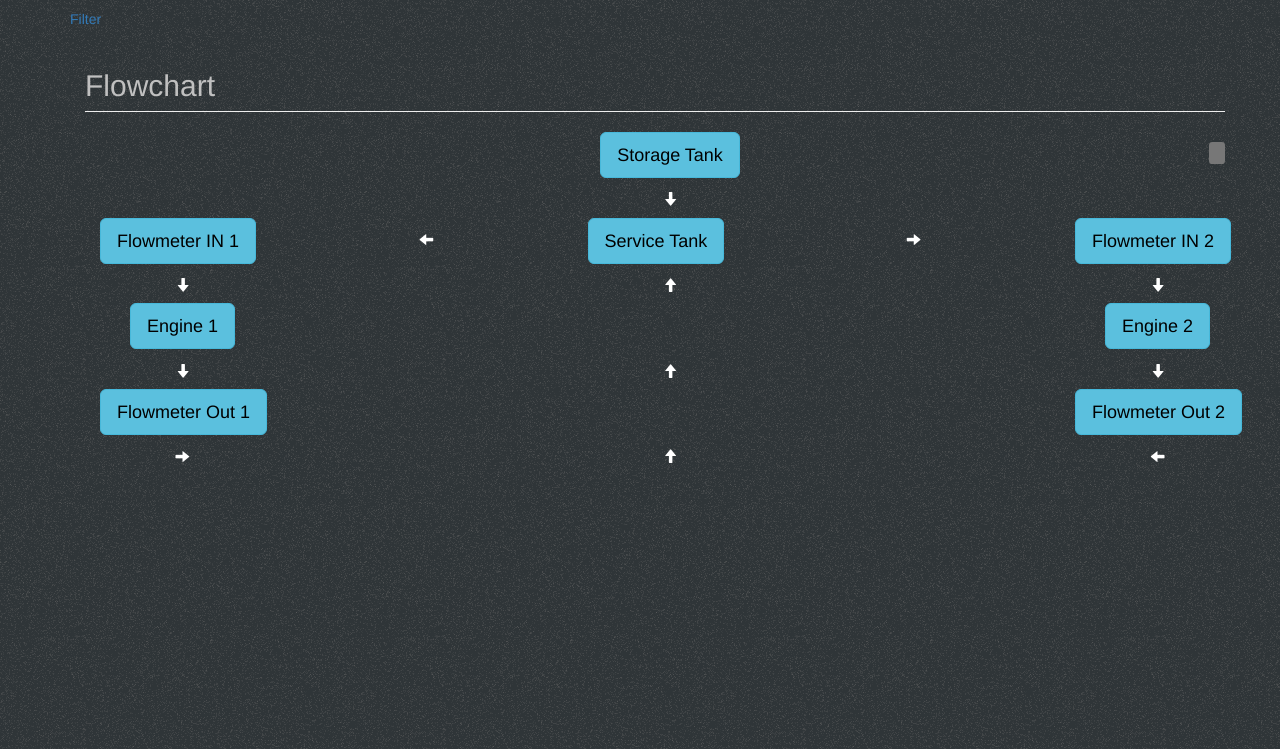
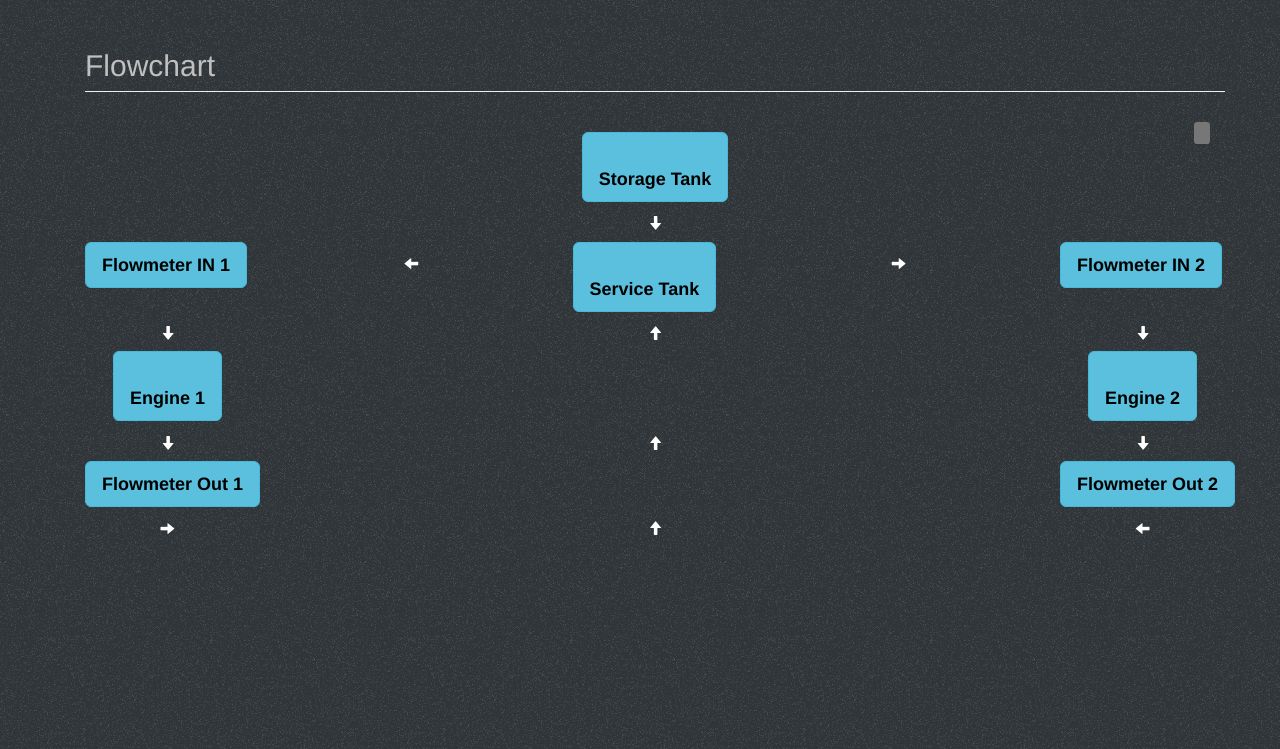
Before and after one commit to sebinsequira/dreadger_mycode, a Python web app: template templates/home.html in a window 1280 px wide. Shown: the part 51-800 px from the top of the page. Run offline with Jinja, Linux system fonts and the light colour scheme; the template is opened without the code that fills it, so the values that code supplies are empty; some libraries are stand-ins or nearby versions.

Commit message:
Added all fields in flowchart

```diff
--- a/templates/home.html
+++ b/templates/home.html
@@ -67,10 +67,11 @@
 
 
 {% block page_content %}
-<a href="/filter"> Filter</a>
+
 <div class="container">
+
   <h2 class="page-header" style="color:silver;">Flowchart</h2>
-
+  	</div>
   	<div class="pull-right">
           <h4><span class="label label-default" > <span id="time"></span> </span></h4>
     </div>
@@ -83,7 +84,10 @@
 
 			      	<div class="row">
 			      		<div class="col-xs-3 text-center col-xs-offset-3 other ">
-				        	<span style="color:black;" class="btn btn-info btn-xs">Storage Tank<br/> <span id='storage_tank_level'></span>
+				        	<span style="color:black;" class="btn btn-info btn-xs">
+				        	<b>
+				        	<span id="storage_tank_cap" style="color:rgb(184,0,0);"></span><br/>Storage Tank<br/> <span id='storage_tank_level' style="color:rgb(0, 32, 129);"></span>
+				        	</b>
 				        	</span>
 					    </div>
 					</div>
@@ -103,7 +107,13 @@
 				        </div>
 
 				        <div class="col-xs-3">
-				          	<span style="color:black;"class="btn btn-info btn-xs">Service Tank<br/><span id='service_tank_level'></span></span>
+				          	<span style="color:black;"class="btn btn-info btn-xs">
+				          	<b>
+				          	<span id='service_tank_cap' style="color:rgb(184,0,0);"></span><br/>
+				          	Service Tank<br/>
+				          	<span id='service_tank_level' style="color:rgb(0, 32, 129);"></span>
+				          	</b>
+				          	</span>
 				        </div>
 
 				        <div class="col-xs-3 text-center other ">
@@ -128,10 +138,19 @@
 
 		       		<div class="row">
 		       			<div class="col-xs-3 ">
-				          	<span style="color:black;"class="btn btn-info btn-xs">Flowmeter IN 1<br/><span id='flowmeter_1_in'></span> </span>
+				          	<span style="color:black;"class="btn btn-info btn-xs">
+				          	<b>
+				          	Flowmeter IN 1<br/>
+				          	<span id='flowmeter_1_in' style="color:rgb(0, 32, 129);"></span>
+				          	</b>
+				          	</span>
 				        </div>
 		       			<div class="col-xs-3 col-xs-offset-3">
-				          	<span style="color:black;"class="btn btn-info btn-xs">Flowmeter IN 2<br/><span id='flowmeter_2_in'></span> </span>
+				          	<span style="color:black;"class="btn btn-info btn-xs">
+				          	<b>
+				          	Flowmeter IN 2<br/><span id='flowmeter_2_in' style="color:rgb(0, 32, 129);"></span>
+				          	</b>
+				          	</span>
 				        </div>
 		       		</div>
 
@@ -152,11 +171,23 @@
 		       		<div class="row">
 
 				        <div class="col-xs-3 text-center other ">
-				          	<span style="color:black;"class="btn btn-info btn-xs">Engine 1<br/><span id="engine_1_level"></span></span>
+				          	<span style="color:black;"class="btn btn-info btn-xs">
+				          	<b>
+				          	<span id="engine_1_status" style="color:rgb(184,0,0);"></span><br/>
+				          	Engine 1<br/>
+				          	<span id="engine_1_level" style="color:rgb(0, 32, 129);"></span>
+				          	</b>
+				          	</span>
 				        </div>
 
 				        <div class="col-xs-3 text-center col-xs-offset-3 other ">
-				          	<span style="color:black;"class="btn btn-info btn-xs">Engine 2<br/><span id="engine_2_level"></span></span>
+				          	<span style="color:black;"class="btn btn-info btn-xs">
+				          	<b>
+				          	<span id="engine_2_status" style="color:rgb(184,0,0);"></span><br/>
+				          	Engine 1<br/>
+				          	<span id="engine_2_level" style="color:rgb(0, 32, 129);"></span>
+				          	</b>
+				          	</span>
 				        </div>
 		       		</div>
 
@@ -177,12 +208,21 @@
 		       		<div class="row">
 
 				        <div class="col-xs-3 text-center other ">
-				          	<span style="color:black;"class="btn btn-info btn-xs">Flowmeter Out 1<br/><span id='flowmeter_1_out'></span> </span>
+				          	<span style="color:black;"class="btn btn-info btn-xs">
+				          	<b>
+				          	Flowmeter Out 1<br/>
+				          	<span id='flowmeter_1_out' style="color:rgb(0, 32, 129);"></span>
+				          	</b>
+				          	</span>
 				        </div>
 
 
 				        <div class="col-xs-3 text-center col-xs-offset-3 other ">
-				          	<span style="color:black;"class="btn btn-info btn-xs">Flowmeter Out 2<br/><span id='flowmeter_2_out'></span> </span>
+				          	<span style="color:black;"class="btn btn-info btn-xs">
+				          	<b>
+				          	Flowmeter Out 2<br/><span id='flowmeter_2_out' style="color:rgb(0, 32, 129);"></span>
+				          	</b>
+				          	</span>
 				        </div>
 		       		</div>
 
@@ -205,7 +245,7 @@
 
 
 		</div>
-  	<!--Code for extra small screen starts-->
+  	<!--Code for extra small screen ends-->
   	</h1>
 
 	<h1 class="hidden-xs" >
@@ -216,8 +256,15 @@
 
 			      	<div class="row">
 			      		<div class="col-sm-2 text-center col-sm-offset-5 other ">
-				        	<span style="color:black;" class="btn btn-info btn-lg">Storage Tank<br/> <span id='storage_tank_level'></span>
+
+				        	<span style="color:black;" class="btn btn-info btn-lg">
+				        	<b>
+				        	<span id="storage_tank_cap" style="color:rgb(184,0,0);"></span><br/>
+				        	Storage Tank<br/>
+				        	<span id='storage_tank_level' style="color:rgb(0, 32, 129);"></span>
+				        	</b>
 				        	</span>
+
 					    </div>
 					</div>
 
@@ -233,7 +280,12 @@
 
 		       		<div class="row">
 		       			<div class="col-sm-2 ">
-				          	<span style="color:black;"class="btn btn-info btn-lg">Flowmeter IN 1<br/><span id="flowmeter_1_in"></span></span>
+				          	<span style="color:black;"class="btn btn-info btn-lg">
+				          	<b>
+				          	Flowmeter IN 1<br/>
+				          	<span id="flowmeter_1_in" style="color:rgb(0, 32, 129);"></span>
+				          	</b>
+				          	</span>
 				        </div>
 
 				        <div class="col-sm-3 text-center other ">
@@ -241,7 +293,11 @@
 				        </div>
 
 				        <div class="col-sm-2">
-				          	<span style="color:black;"class="btn btn-info btn-lg">Service Tank<br/><span id="service_tank_level"></span></span>
+				          	<span style="color:black;"class="btn btn-info btn-lg">
+				          	<b>
+				          	<span id="service_tank_cap" style="color:rgb(184,0,0);"></span><br/>Service Tank<br/><span id="service_tank_level" style="color:rgb(0, 32, 129);"></span>
+				          	</b>
+				          	</span>
 				        </div>
 
 				        <div class="col-sm-3 text-center other ">
@@ -249,7 +305,11 @@
 				        </div>
 
 		       			<div class="col-sm-2 ">
-				          	<span style="color:black;"class="btn btn-info btn-lg">Flowmeter IN 2<br/><span id="flowmeter_2_in"></span></span>
+		       				<span style="color:black;"class="btn btn-info btn-lg">
+		       				<b>
+		       				Flowmeter IN 2<br/><span id="flowmeter_2_in" style="color:rgb(0, 32, 129);"></span>
+				          	<b>
+				          	</span>
 				        </div>
 		       		</div>
 
@@ -270,11 +330,21 @@
 		       		<div class="row">
 
 				        <div class="col-sm-2 text-center other ">
-				          	<span style="color:black;"class="btn btn-info btn-lg">Engine 1<br/><span id="engine_1_level"></span></span>
+				        	<span style="color:black;"class="btn btn-info btn-lg">
+				        	<b>
+				        	<span id="engine_1_status" style="color:rgb(184,0,0) ;"></span><br/>
+				        	Engine 1<br/><span id="engine_1_level" style="color:rgb(0, 32, 129);"></span>
+				        	</b>
+				        	</span>
 				        </div>
 
 				        <div class="col-sm-2 text-center col-sm-offset-8 other ">
-				          	<span style="color:black;"class="btn btn-info btn-lg">Engine 2<br/><span id="engine_2_level"></span></span>
+				          	<span style="color:black;"class="btn btn-info btn-lg">
+				          	<b>
+				          	<span id="engine_2_status" style="color:rgb(184,0,0) ;"></span><br/>
+				          	Engine 2<br/><span id="engine_2_level" style="color:rgb(0, 32, 129);"></span>
+				          	</b>
+				          	</span>
 				        </div>
 		       		</div>
 
@@ -295,12 +365,19 @@
 		       		<div class="row">
 
 				        <div class="col-sm-2 text-center other ">
-				          	<span style="color:black;"class="btn btn-info btn-lg">Flowmeter Out 1<br/><span id="flowmeter_1_out"></span></span>
+				          	<span style="color:black;"class="btn btn-info btn-lg">
+				          	<b>
+				          	Flowmeter Out 1<br/><span id="flowmeter_1_out" style="color:rgb(0, 32, 129);"></span>
+				          	</b>
+				          	</span>
 				        </div>
 
 
 				        <div class="col-sm-2 text-center col-sm-offset-8 other ">
-				          	<span style="color:black;"class="btn btn-info btn-lg">Flowmeter Out 2<br/><span id="flowmeter_2_out"></span></span>
+				          	<span style="color:black;"class="btn btn-info btn-lg">
+				          	<b>
+				          	Flowmeter Out 2<br/><span id="flowmeter_2_out" style="color:rgb(0, 32, 129);"></span></b>
+				          	</span>
 				        </div>
 		       		</div>
 
```
